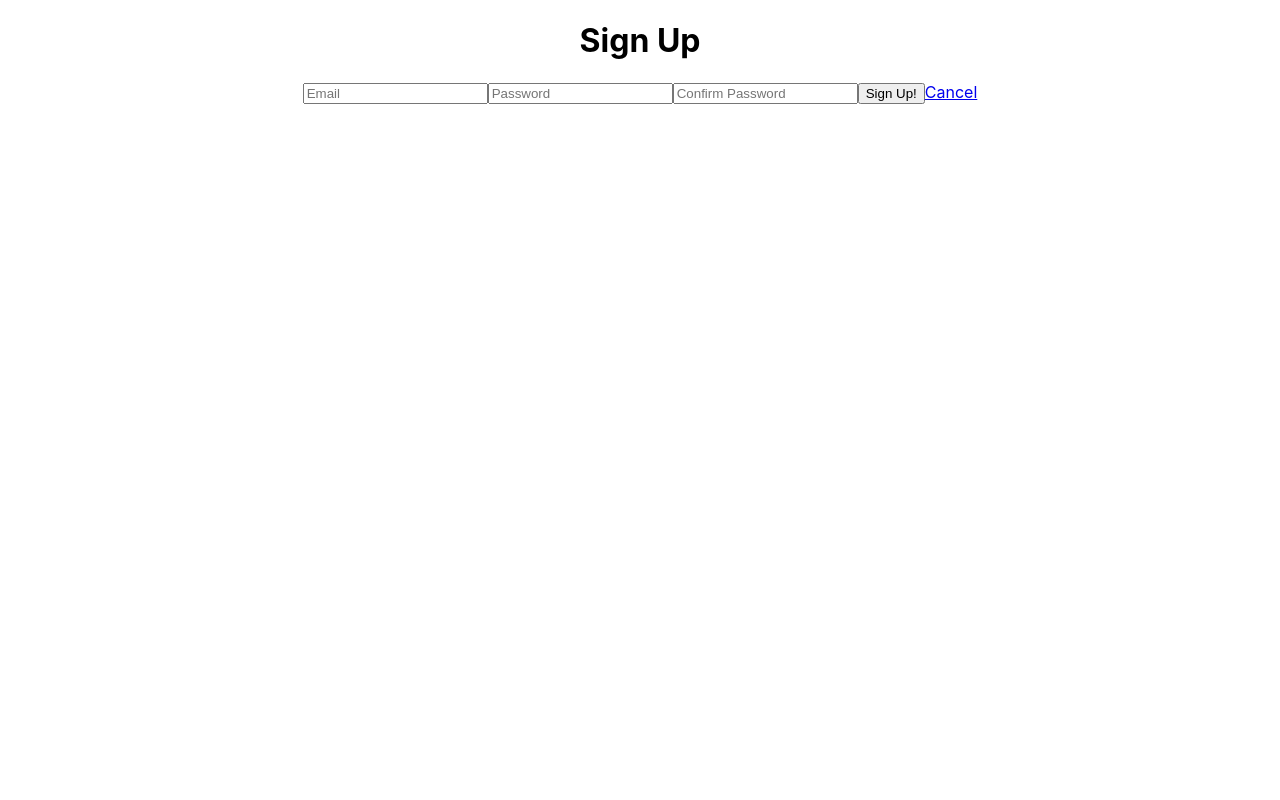
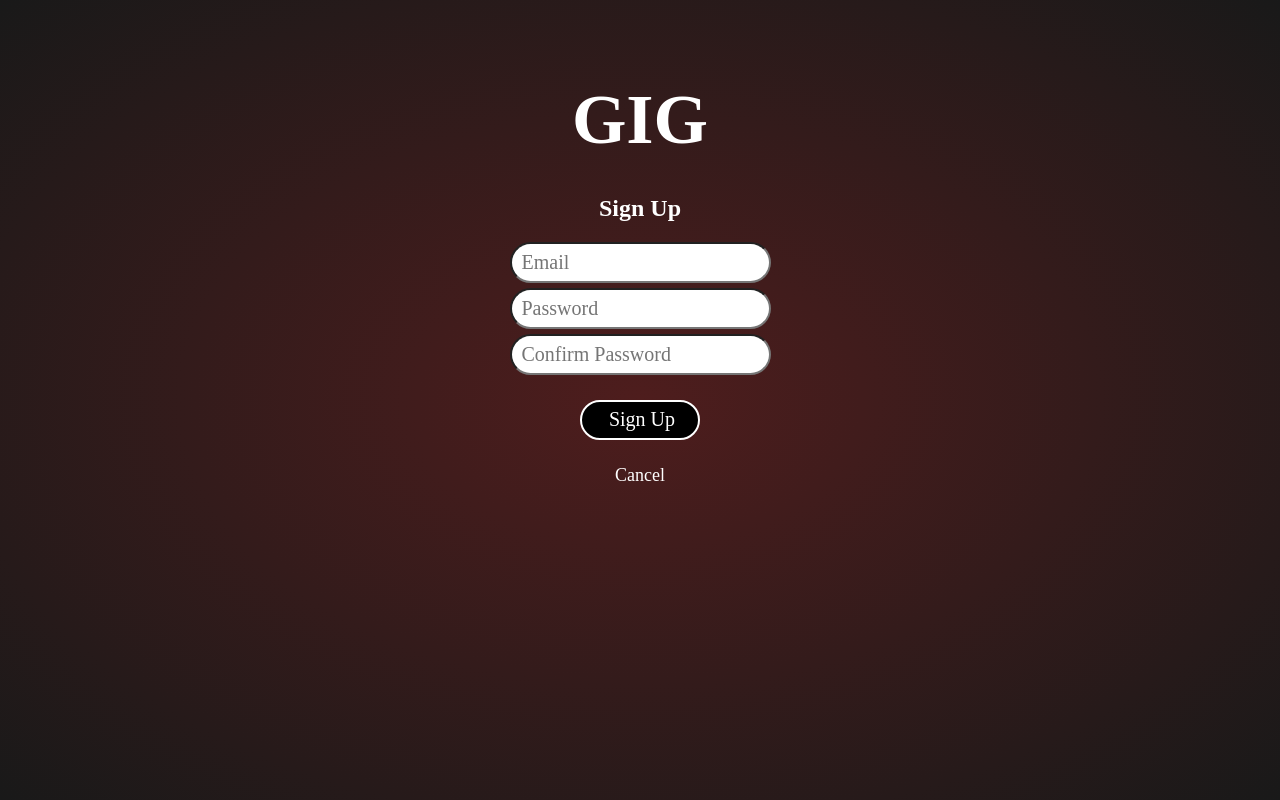
Before and after one commit to tylerdavisgit/gig-app-client, a React (Create React App) app in the folder gig-app-client/: page /signup in a window 1280 px wide. Built offline with nearby package versions, Linux system fonts and the light colour scheme; no server answers.

Commit message:
New styling on all components

```diff
--- a/gig-app-client/src/Components/Auth/Login.js
+++ b/gig-app-client/src/Components/Auth/Login.js
@@ -3,6 +3,7 @@ import { Link, Redirect } from "react-router-dom";
 import axios from "axios";
 import { DataContext } from "../../App";
 import apiUrl from "../../apiConfig";
+import "./Login.scss";
 
 export default function Login(props) {
   const dataContext = useContext(DataContext);
@@ -72,13 +73,13 @@ export default function Login(props) {
     return <Redirect to="/month" />;
   } else {
     return (
-      <div>
+      <div id="login-wrapper">
         <div>
-          <h1>Gig</h1>
+          <h1>GIG</h1>
           <h2> Login</h2>
           <h5>Or click sign up to get started</h5>
           <div>
-            <form onSubmit={handleSubmit}>
+            <form id="login-form" onSubmit={handleSubmit}>
               <input
                 onChange={handleChange}
                 type="email"
@@ -97,12 +98,10 @@ export default function Login(props) {
                 required
               />
               <button type="submit">Login</button>
-              <button onClick={handleLogout}>Logout</button>
             </form>
           </div>
-
-          <Link to="/signup">Sign Up</Link>
         </div>
+        <Link to="/signup">Sign Up</Link>
       </div>
     );
   }
--- /dev/null
+++ b/gig-app-client/src/Components/Auth/Login.scss
@@ -0,0 +1,72 @@
+@font-face {
+  font-family: Formula Condensed;
+  src: url(/library/Fonts/futura.otf) format("truetype");
+}
+
+@keyframes transitionIn {
+  from {
+    opacity: 0;
+  }
+  to {
+    opacity: 1;
+  }
+}
+
+@keyframes transitionOut {
+  from {
+    opacity: 1;
+  }
+  to {
+    opacity: 0;
+  }
+}
+
+#login-wrapper {
+  font-family: Futura;
+  background-image: radial-gradient(rgb(78, 29, 29), rgb(25, 25, 25));
+  color: white;
+  min-height: 100vh;
+  display: flex;
+  flex-direction: column;
+  align-items: center;
+  min-width: 100vw;
+  margin: auto;
+
+  h1 {
+    font-size: 70px;
+    margin-top: 80px;
+    margin-bottom: 15px;
+  }
+  #login-form {
+    display: flex;
+    flex-direction: column;
+    align-items: center;
+    input {
+      height: 35px;
+      margin-bottom: 5px;
+      border-radius: 35px;
+      font-family: futura;
+      font-size: 20px;
+      padding-left: 10px;
+    }
+    button {
+      height: 40px;
+      margin-bottom: 5px;
+      border-radius: 35px;
+      font-family: futura;
+      font-size: 20px;
+      padding-left: 10px;
+      background-color: black;
+      color: white;
+      border: 2px solid white;
+      width: 120px;
+      margin-top: 20px;
+    }
+  }
+  a {
+    text-decoration: none;
+    color: white;
+    font-size: 18px;
+    margin-top: 20px;
+  }
+}
--- a/gig-app-client/src/Components/Auth/Signup.js
+++ b/gig-app-client/src/Components/Auth/Signup.js
@@ -3,6 +3,7 @@ import { Link } from "react-router-dom";
 import { DataContext } from "../../App";
 import axios from "axios";
 import apiUrl from "../../apiConfig";
+import "./Signup.scss";
 
 export default function Signup(props) {
   const dataContext = useContext(DataContext);
@@ -59,9 +60,10 @@ export default function Signup(props) {
   };
 
   return (
-    <div>
-      <h1>Sign Up</h1>
-      <form onSubmit={handleSubmit}>
+    <div id="signup-wrapper">
+      <h1>GIG</h1>
+      <h2>Sign Up</h2>
+      <form id="signup-form" onSubmit={handleSubmit}>
         <input
           onChange={handleChange}
           type="email"
@@ -87,9 +89,9 @@ export default function Signup(props) {
           value={input.password_confirmation}
           required
         />
-        <button type="submit">Sign Up!</button>
-        <Link to="/">Cancel</Link>
+        <button type="submit">Sign Up</button>
       </form>
+      <Link to="/">Cancel</Link>
     </div>
   );
 }
--- /dev/null
+++ b/gig-app-client/src/Components/Auth/Signup.scss
@@ -0,0 +1,71 @@
+@font-face {
+  font-family: Formula Condensed;
+  src: url(/library/Fonts/futura.otf) format("truetype");
+}
+
+@keyframes transitionIn {
+  from {
+    opacity: 0;
+  }
+  to {
+    opacity: 1;
+  }
+}
+
+@keyframes transitionOut {
+  from {
+    opacity: 1;
+  }
+  to {
+    opacity: 0;
+  }
+}
+
+#signup-wrapper {
+  font-family: Futura;
+  background-image: radial-gradient(rgb(78, 29, 29), rgb(25, 25, 25));
+  color: white;
+  min-height: 100vh;
+  display: flex;
+  flex-direction: column;
+  align-items: center;
+  min-width: 100vw;
+  margin: auto;
+  h1 {
+    font-size: 70px;
+    margin-top: 80px;
+    margin-bottom: 15px;
+  }
+  #signup-form {
+    display: flex;
+    flex-direction: column;
+    align-items: center;
+    input {
+      height: 35px;
+      margin-bottom: 5px;
+      border-radius: 35px;
+      font-family: futura;
+      font-size: 20px;
+      padding-left: 10px;
+    }
+    button {
+      height: 40px;
+      margin-bottom: 5px;
+      border-radius: 35px;
+      font-family: futura;
+      font-size: 20px;
+      padding-left: 10px;
+      background-color: black;
+      color: white;
+      border: 2px solid white;
+      width: 120px;
+      margin-top: 20px;
+    }
+  }
+  a {
+    text-decoration: none;
+    color: white;
+    font-size: 18px;
+    margin-top: 20px;
+  }
+}
--- a/gig-app-client/src/Components/Dashboard.js
+++ b/gig-app-client/src/Components/Dashboard.js
@@ -81,7 +81,11 @@ export default function Dashboard(props) {
   return (
     <div id="dash-wrapper">
       <div id="dash-header">
-        <h1>Gig Dashboard</h1>
+        <div id="header-text">
+          <h1>GIG</h1>
+          <h3>DASHBOARD</h3>
+        </div>
+
         <Link to="/month">
           <div id="burger">
             <span className="burger-span" />
--- a/gig-app-client/src/Components/Dashboard.scss
+++ b/gig-app-client/src/Components/Dashboard.scss
@@ -1,3 +1,8 @@
+@font-face {
+  font-family: Formula Condensed;
+  src: url(/library/Fonts/futura.otf) format("truetype");
+}
+
 @keyframes transitionIn {
   from {
     opacity: 0;
@@ -17,14 +22,14 @@
 }
 
 #dash-wrapper {
-  background-image: radial-gradient(ellipse, black, rgb(25, 25, 25));
+  font-family: Futura;
+  background-image: radial-gradient(rgb(78, 29, 29), rgb(25, 25, 25));
   color: lightgray;
   min-height: 100vh;
   display: flex;
   flex-direction: column;
   align-items: center;
   min-width: 100vw;
-  font-family: helvetica, sans-serif;
   #dash-header {
     display: flex;
     width: 100%;
@@ -32,8 +37,15 @@
     align-items: center;
     justify-content: space-around;
     border-bottom: 2px solid lightgray;
-    h1 {
-      font-size: 30px;
+    #header-text {
+      h1 {
+        font-size: 50px;
+        margin-top: 5px;
+      }
+      h3 {
+        font-size: 15px;
+        margin-top: -45px;
+      }
     }
   }
 
@@ -55,9 +67,17 @@
     align-items: center;
     justify-content: space-between;
     text-align: left;
+    margin-top: 40px;
+    h3 {
+      margin-left: 10px;
+    }
   }
   #dash-year {
-    margin-top: 10px;
+    margin-top: 5px;
+    h2 {
+      font-family: futura;
+      font-style: italic;
+    }
     h3 {
       font-size: 70px;
       margin-top: -15px;
@@ -66,6 +86,7 @@
   #dash-logged {
     display: flex;
     flex-direction: column;
+    margin-top: -30px;
     h5 {
       margin-top: 5px;
     }
@@ -77,5 +98,6 @@
     border: none;
     font-size: 16px;
     font-weight: bold;
+    font-family: futura;
   }
 }
--- a/gig-app-client/src/Components/Month.js
+++ b/gig-app-client/src/Components/Month.js
@@ -8,9 +8,9 @@ const Wrapper = styled.div`
   min-height: 100vh;
   width: 100vw;
   box-shadow: 2px 2px 2px #eee;
-  background-image: radial-gradient(ellipse, black, rgb(25, 25, 25));
+  background-image: radial-gradient(ellipse, rgb(78, 29, 29), rgb(25, 25, 25));
   color: lightgrey;
-  font-family: helvetica, sans-serif;
+  font-family: futura;
   display: flex;
   flex-direction: column;
   justify-content: center;
@@ -87,10 +87,10 @@ const Day = styled.div`
     font-size: 1em;
     margin-right: -45%;
     margin-top: -40%;
-    color: grey;
+    color: white;
   }
   p {
-    color: white;
+    color: lightgrey;
   }
 
   ${(props) =>
@@ -141,7 +141,7 @@ const PrevButton = styled.div`
   border: 3px solid lightgray;
   border-radius: 30px;
   div {
-    margin-top: -14px;
+    margin-top: -24px;
   }
 `;
 
@@ -159,6 +159,8 @@ const NextButton = styled.div`
 
 export default function Calendar() {
   const dataContext = useContext(DataContext);
+
+  console.log(dataContext);
 
   const gigs = dataContext.userGigs;
 
```
Also changed, not shown: 2 other files (tests, documents, lock files or other folders).
